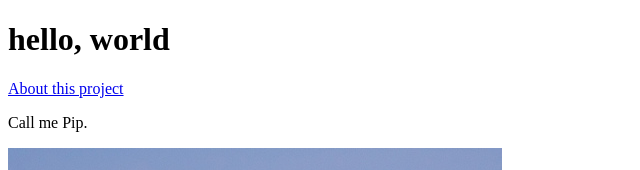
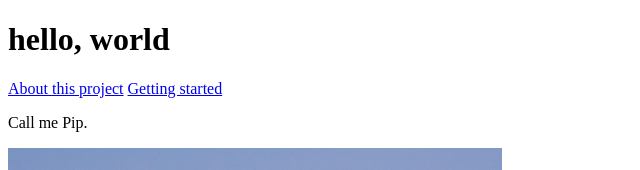
Before and after one commit to ghallberg-toast/sandbox, a plain HTML site: page index.html in a window 1280 px wide. Shown: the top 170 px of the page, without its empty margins (0-640 px from the left). Drawn offline with Linux system fonts and the light colour scheme.

Commit message:
Add link to getting started

```diff
--- a/index.html
+++ b/index.html
@@ -7,6 +7,7 @@
   <body>
     <h1>hello, world</h1>
     <a href="about.html">About this project</a>
+    <a href="getting-started.html">Getting started</a>
     <p>Call me Pip.</p>
     <img src="images/breaching_whale.jpg">
   </body>
```
